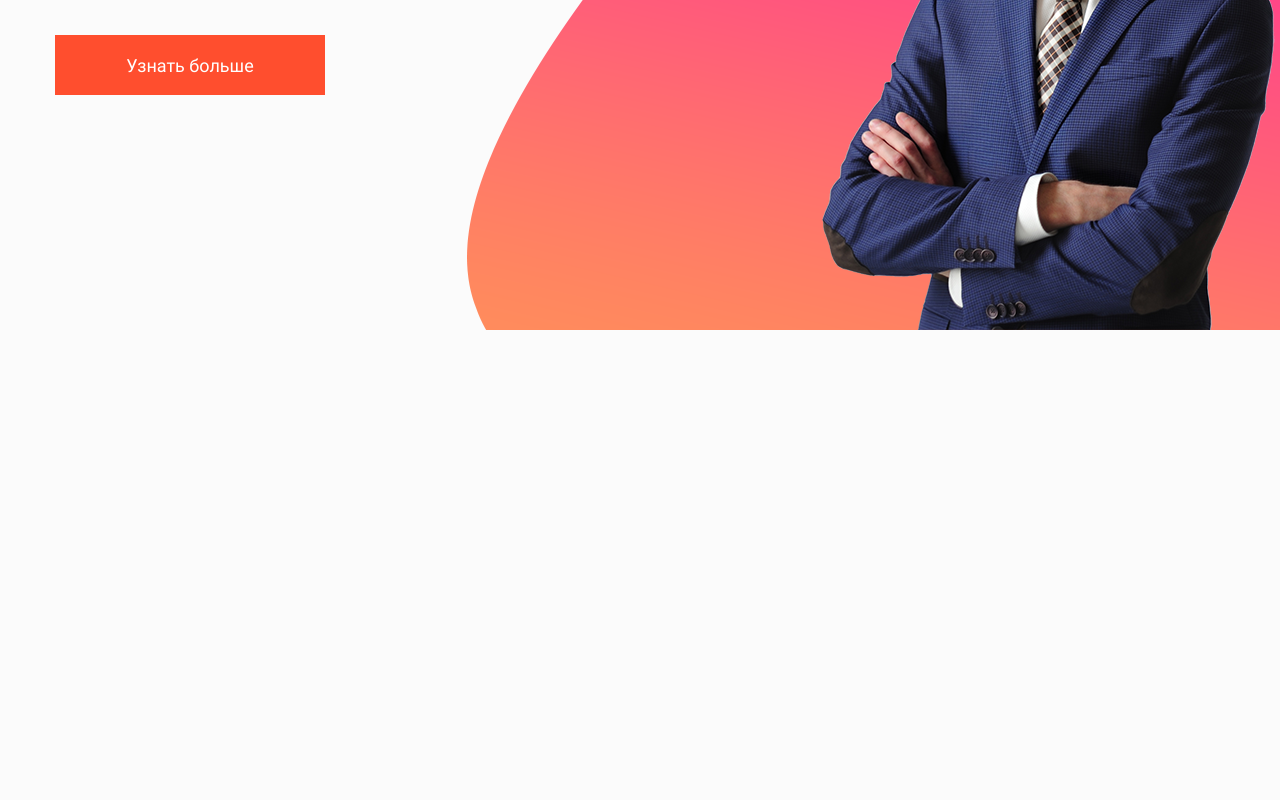
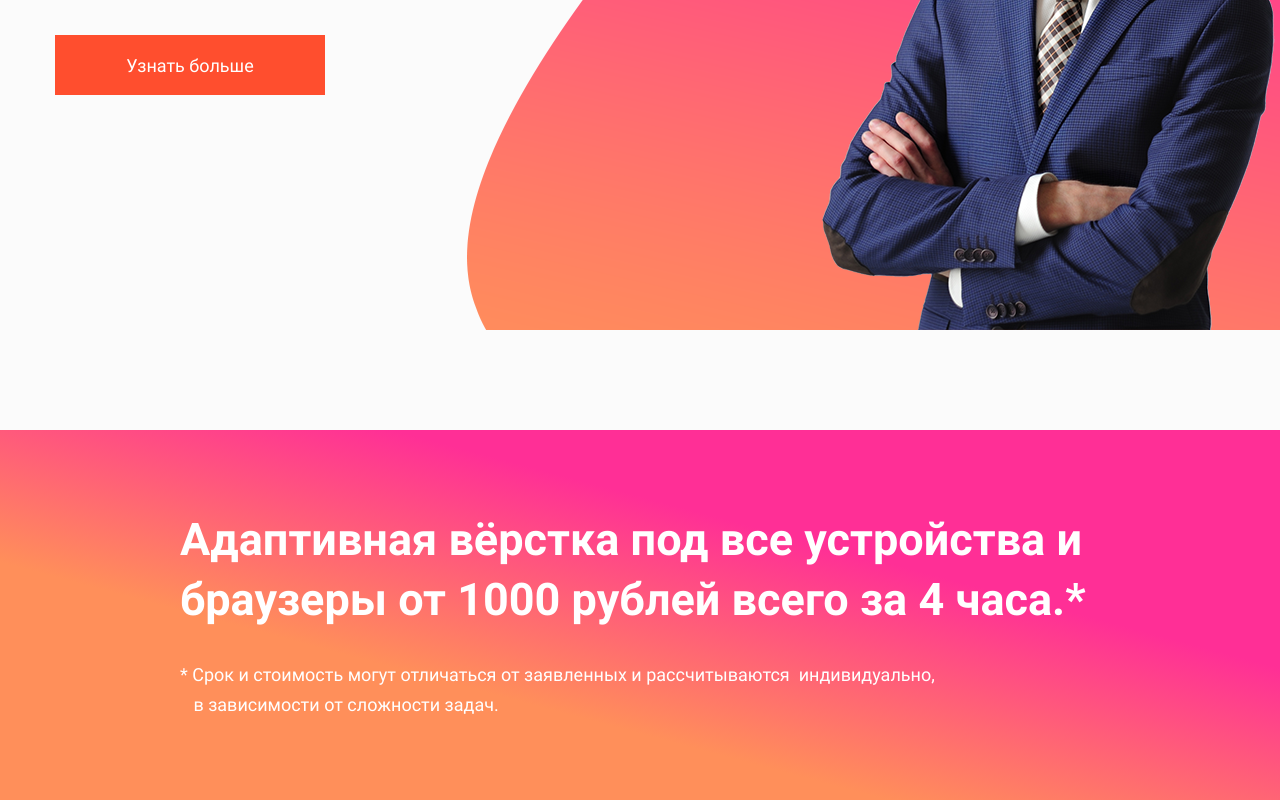
Before and after one commit to AleksandrChistov/vizitka, a plain HTML site: page index.html in a window 1280 px wide. Shown: the part 434-1234 px from the top of the page. Before the commit the page ends 800 px from the top, so only its background shows below. Drawn offline with Linux system fonts and the light colour scheme.

Commit message:
Верстка блока с ценами и сроками

```diff
--- a/css/style.css
+++ b/css/style.css
@@ -168,6 +168,7 @@ header svg {
 	padding: 170px 0 235px;
 	background: url('../img/bg-header.png') bottom right #fbfbfb no-repeat;
 	background-size: 813px 629px;
+	margin-bottom: 100px;
 }
 
 .avatar__info-wrap h1 {
@@ -204,6 +205,40 @@ header svg {
 	right: -50px;
 	margin-right: 40px;
 }
+
+.price {
+	background-image: linear-gradient(15deg, #ff8f5a, #ff8f5a90, #ff2f96, #ff2f96);
+	background-color: #ff8f5a;
+	padding: 80px 0 50px;
+	margin: 0 auto;
+}
+
+.price__wrap {
+	display: flex;
+	flex-direction: column;
+	max-width: 920px;
+	margin: 0 auto;
+}
+
+.price__title {
+	font-family: Roboto, sans-serif;
+	font-size: 45px;
+	font-weight: 700;
+	line-height: 60px;
+	color: #fff;
+	margin: 0;
+}
+
+.price__description {
+	font-family: Roboto, sans-serif;
+	font-size: 18px;
+	font-weight: 400;
+	line-height: 30px;
+	color: #fff;
+	margin: 0;
+	white-space: pre-wrap;
+}
+
 
 @media (max-width: 1024px) {
 	body {
--- a/index.html
+++ b/index.html
@@ -65,9 +65,18 @@
 
 				</section>
 
-				<div class="container">
-
-				</div>
+				<section class="price">
+					<div class="price__wrap">
+						<p class="price__title">
+							Адаптивная вёрстка под все устройства
+							и браузеры от 1000 рублей всего за 4 часа.*
+						</p>
+						<p class="price__description">
+* Срок и стоимость могут отличаться от заявленных и рассчитываются  индивидуально,
+   в зависимости от сложности задач.
+						</p>
+					</div>
+				</section>
 
 				<footer class="footer">
 				</footer>
--- a/js/script.js
+++ b/js/script.js
@@ -4,6 +4,12 @@ $(function(){
   if( windowWidth <= 800 ) {
     $('.avatar__info-wrap').insertAfter($('.avatar'));
     $('.avatar img').prependTo($('.avatar'));
+  }
+
+  if( windowWidth <= 610 ) {
+    $('.сallback').text('');
+    $('.сallback').removeClass();
+    $('header form button').addClass('сallback-small');
   }
 
   window.addEventListener("resize", function() {
@@ -16,13 +22,6 @@ $(function(){
       $('.avatar img').prependTo($('.relative'));
     }
   }, false);
-
-  var windowWidth = $(window).width();
-  if( windowWidth <= 610 ) {
-    $('.сallback').text('');
-    $('.сallback').removeClass();
-    $('header form button').addClass('сallback-small');
-  }
 
   window.addEventListener("resize", function() {
 		var windowWidth = $(window).width();
```
